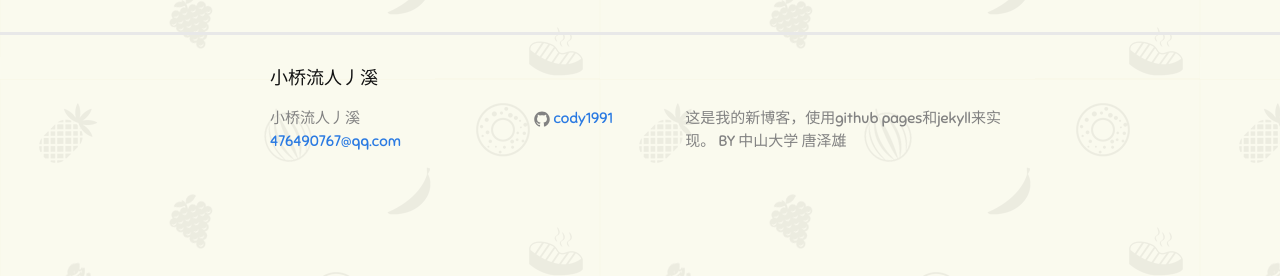
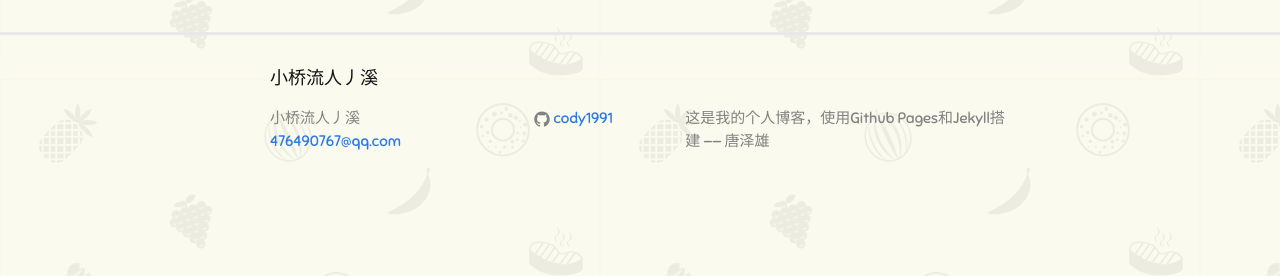
Before and after one commit to luojiyin1987/sysutangzxBlog, a Jekyll site: the page built from index.html, in a window 1280 px wide. Shown: the part 621-897 px from the top of the page. Built offline with Jekyll 4.4.1, drawn with Linux system fonts in a browser that asks for light colours.

Commit message:
change site description

```diff
--- a/_config.yml
+++ b/_config.yml
@@ -2,7 +2,7 @@
 title: 小桥流人丿溪
 email: 476490767@qq.com
 description: > # this means to ignore newlines until "baseurl:"
-  这是我的新博客，使用github pages和jekyll来实现。 BY 中山大学 唐泽雄
+  这是我的个人博客，使用Github Pages和Jekyll搭建 —— 唐泽雄
 baseurl: "/sysutangzxBlog"
 url: "http://cody1991.github.io/"
 github_username:  cody1991
```
